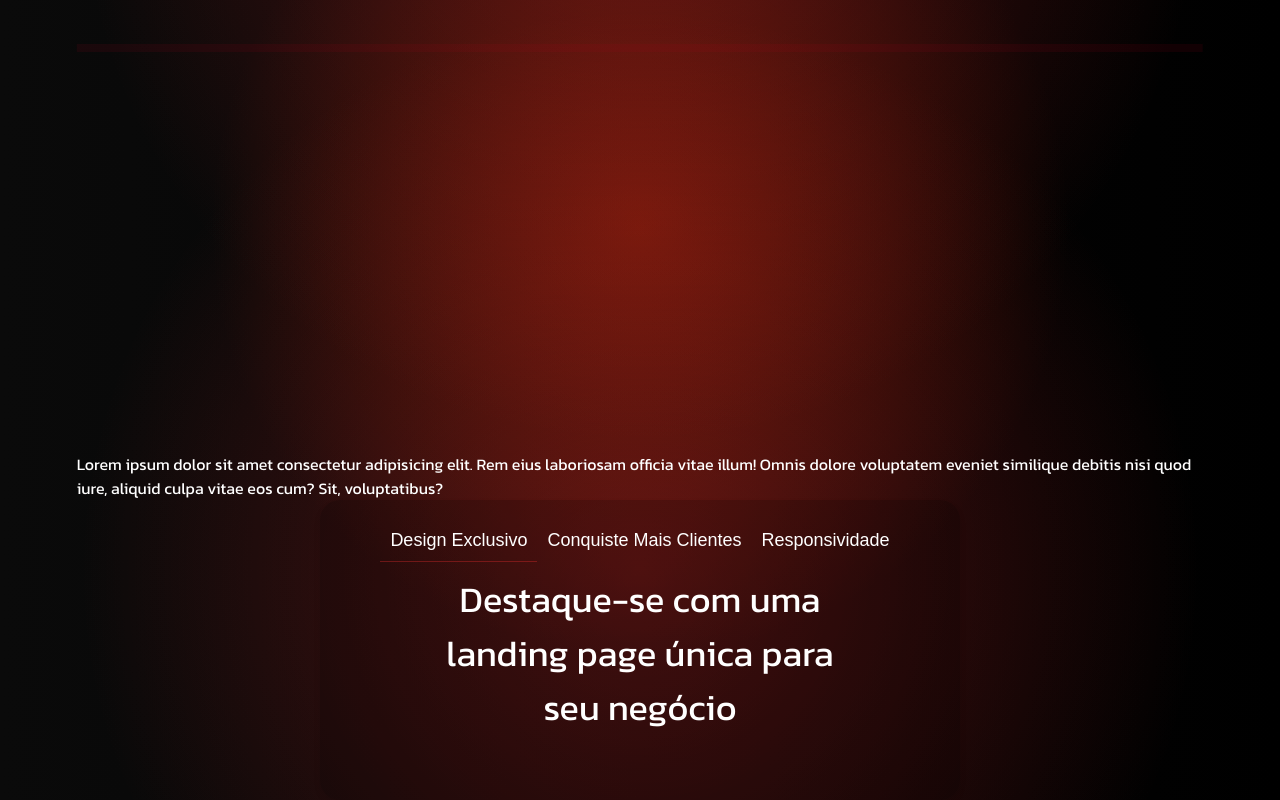
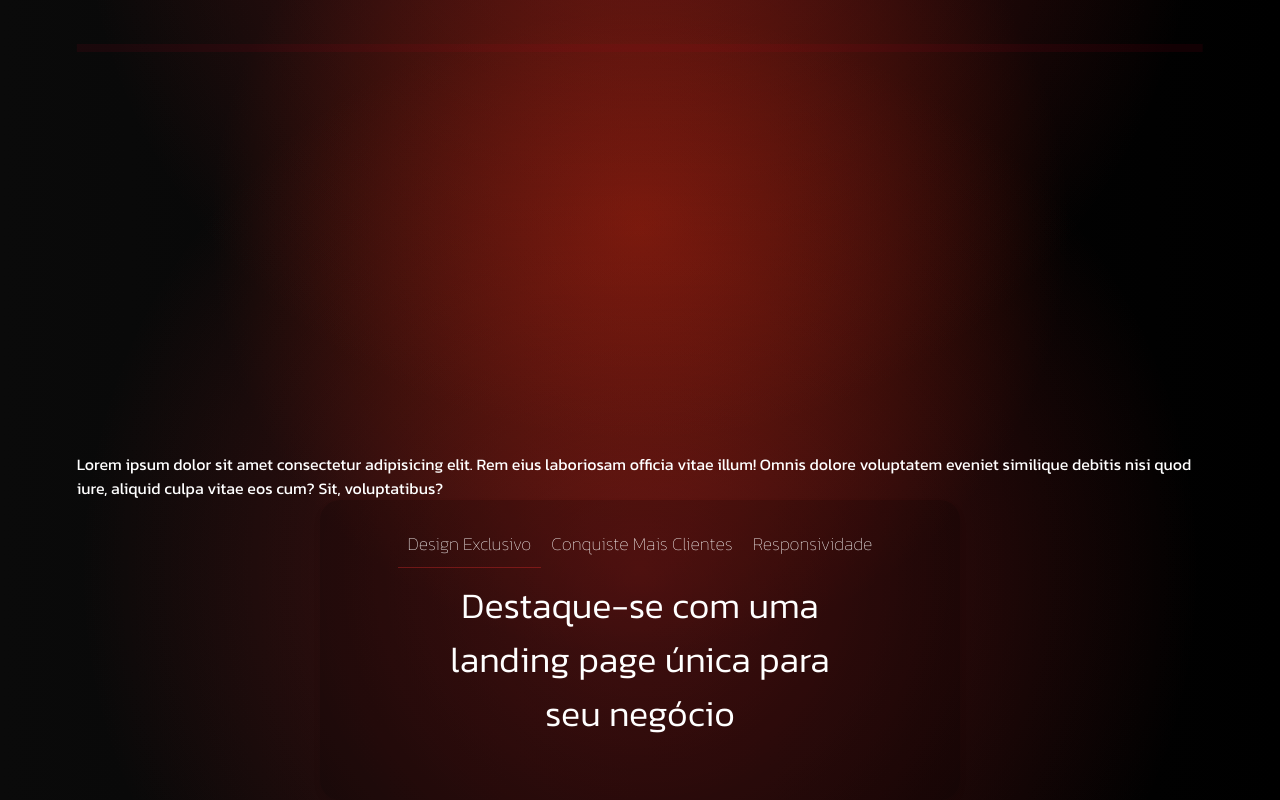
Before and after one commit to Daniel-Possamai/myLandPagePrincipal, a React (Create React App) app: page / in a window 1280 px wide. Shown: the part 348-1148 px from the top of the page. Built offline with nearby package versions, Linux system fonts and the light colour scheme.

Commit message:
atualizado o nav

```diff
--- a/src/components/objectpage/objectpage.scss
+++ b/src/components/objectpage/objectpage.scss
@@ -21,6 +21,7 @@
 }
 
 .navMenu button {
+    font-family: "kanit";
     font-weight: 100;
     font-size: 18px;
     color: #fff;
@@ -44,6 +45,7 @@
 
 .content {
     font-size: 36px;
+    font-weight: 300;
     text-align: center;
     width: 100%;
     display: flex;
```
